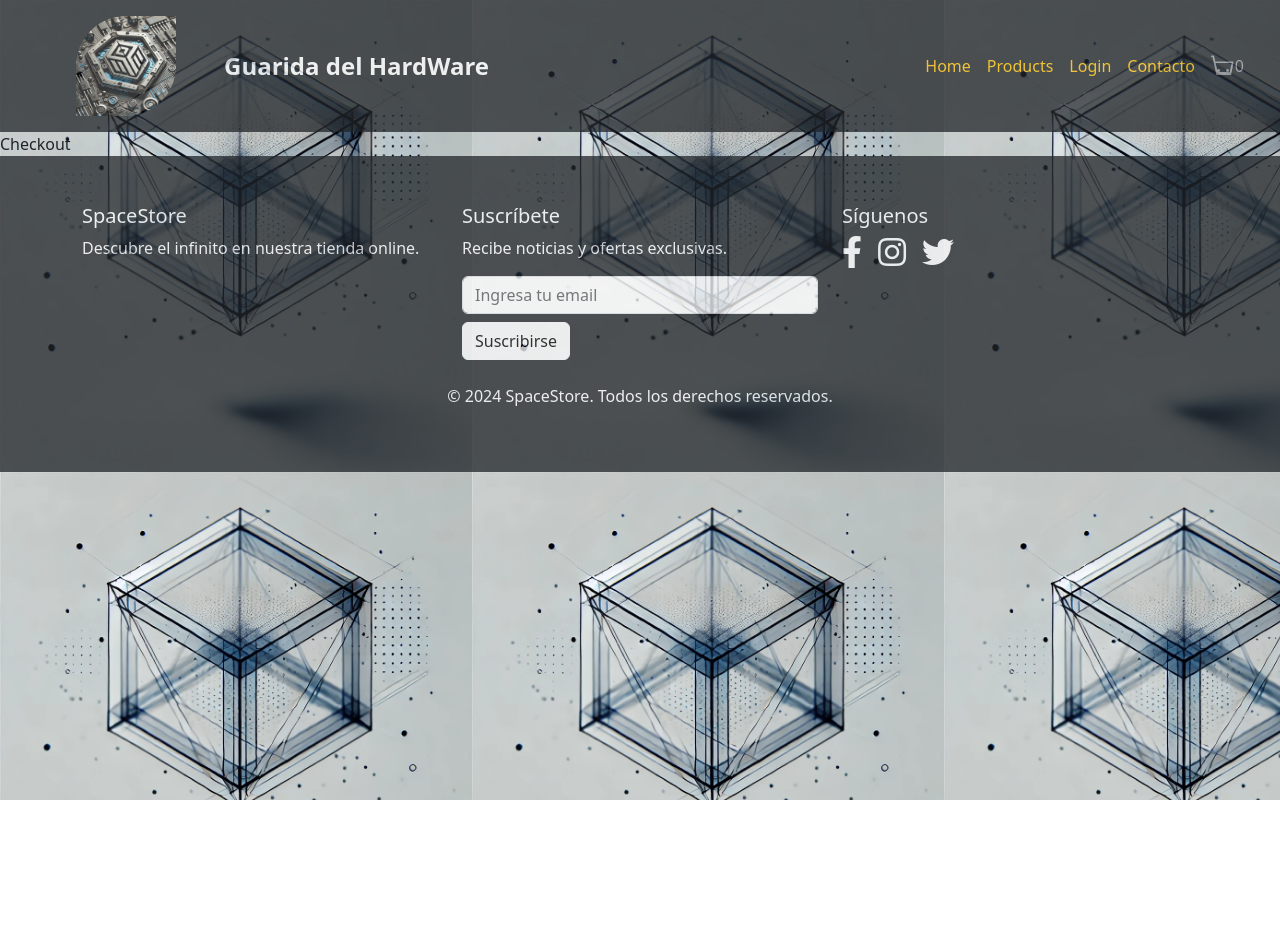
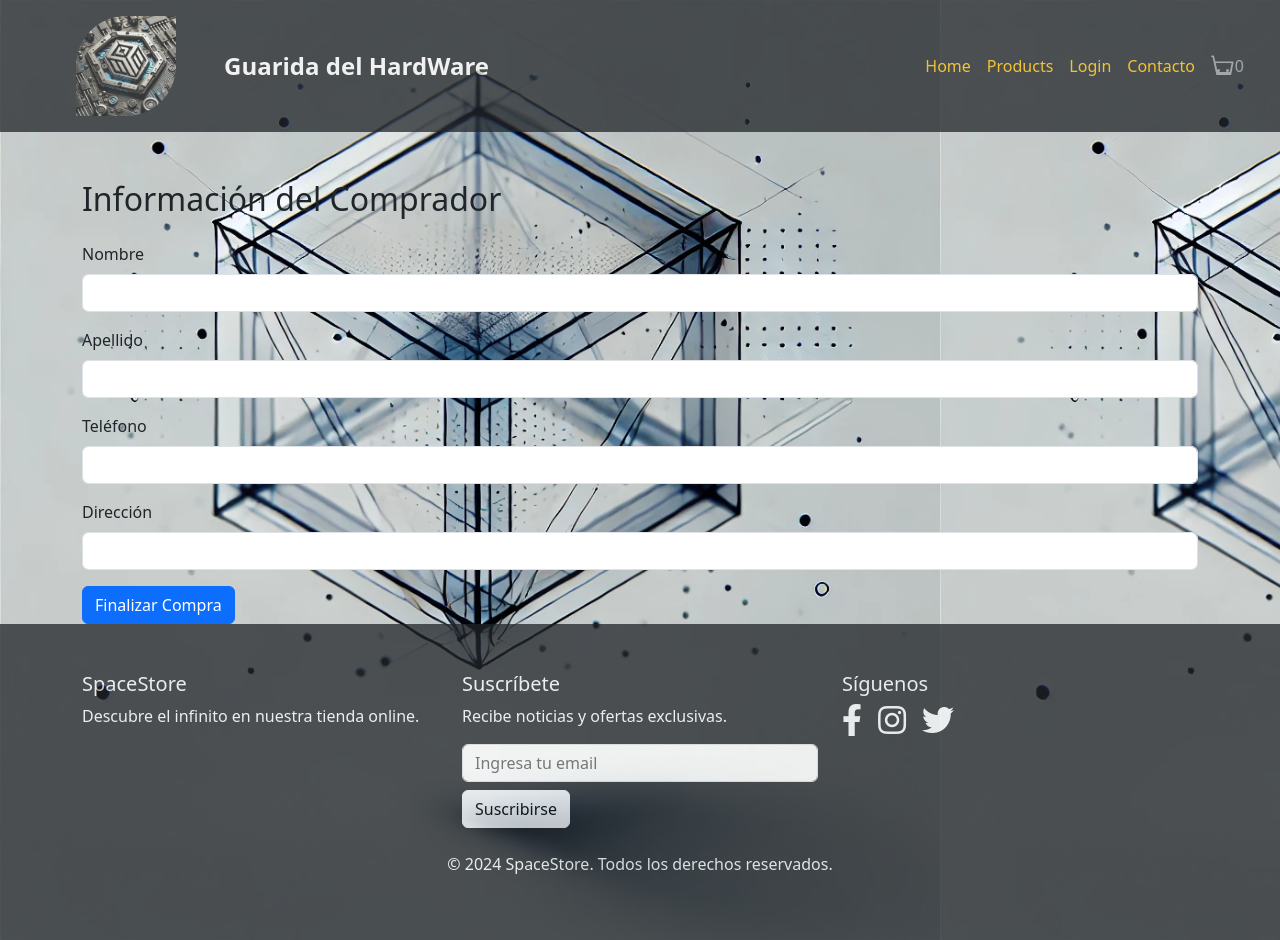
Before and after one commit to NicolasRaffonaudDev/guaridahw, a React (Vite) app: page /checkout in a window 1280 px wide. Before the commit the page ends 800 px from the top, so only its background shows below. Built offline with nearby package versions, Linux system fonts and the light colour scheme.

Commit message:
implementando Checkout con funcionalidades, carga a firestore de ordenes con datos de comprador, y estilos bootstrap}

```diff
--- a/src/App.jsx
+++ b/src/App.jsx
@@ -12,6 +12,7 @@ import Contact from "./components/Contact/Contact";
 import CartView from "./components/CartView/CartView";
 import Checkout from "./components/Checkout/Checkout";
 import "./App.css";
+
 /* import { seedProducts } from "./services/upload/upload"; FUNCION DE AGREGADO DE ARRAYS A FIRESTORE DATABASE*/
 
 function App() {
--- a/src/components/CartItem/CartItem.jsx
+++ b/src/components/CartItem/CartItem.jsx
@@ -1,5 +1,6 @@
 import { useContext } from 'react';
 import { CartContext } from '../../context/CartContext';
+import { Link } from 'react-router-dom';
 
 const CartItem = ({ id, name, quantity, price }) => {
   const { addToCart, removeFromCart, deleteFromCart } = useContext(CartContext);
@@ -16,6 +17,7 @@ const CartItem = ({ id, name, quantity, price }) => {
           <button onClick={() => addToCart({ id, name, price, quantity: 1 })} className="btn btn-primary text-white rounded">+ agregar</button>
           <button onClick={() => removeFromCart(id)} className="btn btn-primary text-white rounded">- restar</button>
           <button onClick={() => deleteFromCart(id)} className="btn btn-primary text-white rounded">Eliminar Carrito</button>
+          <Link className="btn btn-primary text-white rounded" to="/checkout">Generar Orden</Link>
         </section>
     </article>
   );
--- a/src/components/Checkout/Checkout.jsx
+++ b/src/components/Checkout/Checkout.jsx
@@ -1,9 +1,134 @@
-import React from 'react'
+import { useState } from 'react';
+import { useCart } from '../../hooks/useCart';
+import { db } from '../../services/firebase';
+import { addDoc, collection, documentId, getDocs, query, where, writeBatch } from 'firebase/firestore';
 
 const Checkout = () => {
-  return (
-    <div>Checkout</div>
-  )
-}
+    const { cartItems, cartCount, clearCart } = useCart();
+    const [buyer, setBuyer] = useState({ firstName: '', lastName: '', phone: '', address: '' });
+    const [loading, setLoading] = useState(false);
+    const [orderCreated, setOrderCreated] = useState(false);
 
-export default Checkout
+    const total = cartItems.reduce((acc, item) => acc + item.price * item.quantity, 0);
+
+    const handleInputChange = (e) => {
+        const { name, value } = e.target;
+        setBuyer(prev => ({ ...prev, [name]: value }));
+    };
+
+    const createOrder = async () => {
+        setLoading(true);
+        try {
+            const objOrder = {
+                buyer,
+                items: cartItems,
+                totalQuantity: cartCount,
+                total,
+                date: new Date()
+            };
+
+            const ids = cartItems.map(item => item.id);
+            const productRef = collection(db, 'products');
+            const productsFromFirestore = await getDocs(query(productRef, where(documentId(), 'in', ids)));
+            const { docs } = productsFromFirestore;
+
+            const outOfStock = [];
+            const batch = writeBatch(db);
+
+            docs.forEach(doc => {
+                const dataDoc = doc.data();
+                const stockDB = dataDoc.stock;
+
+                const productInCart = cartItems.find(item => item.id === doc.id);
+                const productQuantity = productInCart?.quantity;
+
+                if (stockDB >= productQuantity) {
+                    batch.update(doc.ref, { stock: stockDB - productQuantity });
+                } else {
+                    outOfStock.push({ id: doc.id, ...dataDoc });
+                }
+            });
+
+            if (outOfStock.length === 0) {
+                await batch.commit();
+
+                const orderRef = collection(db, 'orders');
+                const orderAdded = await addDoc(orderRef, objOrder);
+                console.log(`El id de su orden es ${orderAdded.id}`);
+                clearCart();
+                setOrderCreated(true);
+            } else {
+                console.log('Hay productos que están fuera de stock');
+            }
+        } catch (error) {
+            console.log('Error al crear la orden:', error);
+        } finally {
+            setLoading(false);
+        }
+    };
+
+    if (loading) {
+        return <h1 className="text-center mt-5">Se está generando la orden...</h1>;
+    }
+
+    if (orderCreated) {
+        return <h1 className="text-center mt-5">¡La orden fue creada correctamente!</h1>;
+    }
+
+    return (
+        <div className="container mt-5">
+            <h2 className="mb-4">Información del Comprador</h2>
+            <form>
+                <div className="mb-3">
+                    <label htmlFor="firstName" className="form-label">Nombre</label>
+                    <input
+                        type="text"
+                        className="form-control"
+                        id="firstName"
+                        name="firstName"
+                        value={buyer.firstName}
+                        onChange={handleInputChange}
+                    />
+                </div>
+                <div className="mb-3">
+                    <label htmlFor="lastName" className="form-label">Apellido</label>
+                    <input
+                        type="text"
+                        className="form-control"
+                        id="lastName"
+                        name="lastName"
+                        value={buyer.lastName}
+                        onChange={handleInputChange}
+                    />
+                </div>
+                <div className="mb-3">
+                    <label htmlFor="phone" className="form-label">Teléfono</label>
+                    <input
+                        type="text"
+                        className="form-control"
+                        id="phone"
+                        name="phone"
+                        value={buyer.phone}
+                        onChange={handleInputChange}
+                    />
+                </div>
+                <div className="mb-3">
+                    <label htmlFor="address" className="form-label">Dirección</label>
+                    <input
+                        type="text"
+                        className="form-control"
+                        id="address"
+                        name="address"
+                        value={buyer.address}
+                        onChange={handleInputChange}
+                    />
+                </div>
+                <button type="button" className="btn btn-primary" onClick={createOrder}>
+                    Finalizar Compra
+                </button>
+            </form>
+        </div>
+    );
+};
+
+export default Checkout;
--- a/src/context/CartContext.jsx
+++ b/src/context/CartContext.jsx
@@ -56,8 +56,13 @@ export const CartProvider = ({ children }) => {
         setCartItems(prevItems => prevItems.filter(item => item.id !== itemId));
     };
 
+    const clearCart = () => {
+        setCartItems([]);
+        setCartCount(0);
+    }
+
     return (
-        <CartContext.Provider value={{ cartCount, cartItems, addToCart, removeFromCart, deleteFromCart }}>
+        <CartContext.Provider value={{ cartCount, cartItems, addToCart, removeFromCart, deleteFromCart, clearCart }}>
             {children}
         </CartContext.Provider>
     );
```
Also changed, not shown: src/components/Checkout/ProfCheckout.jsx (added, +86 -0 lines).
